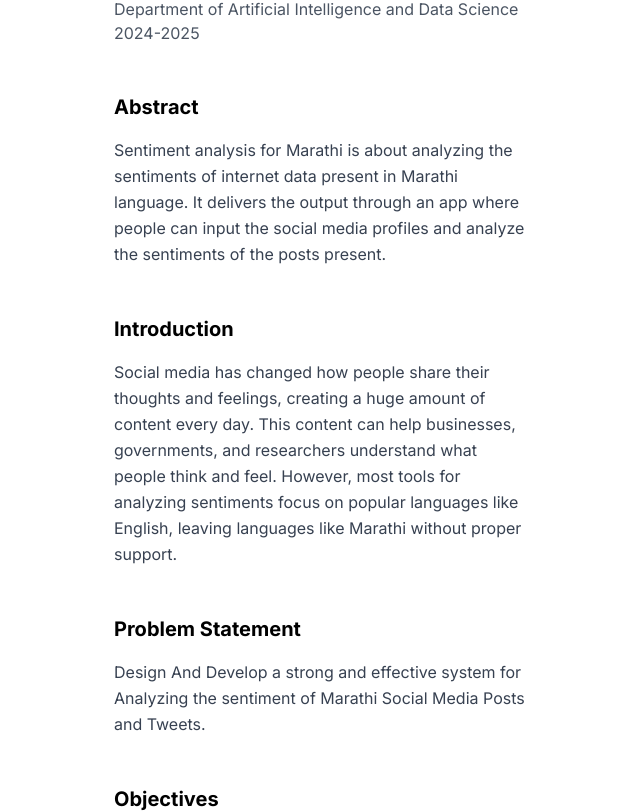
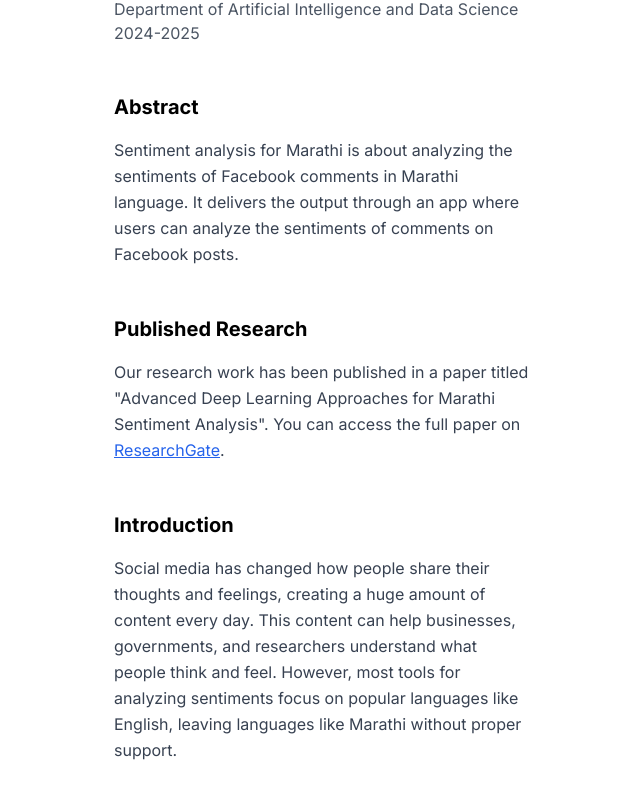
Before and after one commit to Sahilm416/MLP, a Next.js app in the folder frontend/: page /docs in a window 1280 px wide. Shown: the part 299-1111 px from the top of the page, without its empty margins (318-958 px from the left). Built offline with nearby package versions, Linux system fonts and the light colour scheme.

Commit message:
update docs

```diff
--- a/frontend/app/docs/page.tsx
+++ b/frontend/app/docs/page.tsx
@@ -14,9 +14,26 @@
         <section className="mb-12">
           <h2 className="text-xl font-bold mb-4 text-black">Abstract</h2>
           <p className="text-gray-700 leading-relaxed">
-            Sentiment analysis for Marathi is about analyzing the sentiments of internet data present in
-            Marathi language. It delivers the output through an app where people can input the social
-            media profiles and analyze the sentiments of the posts present.
+            Sentiment analysis for Marathi is about analyzing the sentiments of Facebook comments in
+            Marathi language. It delivers the output through an app where users can analyze the sentiments
+            of comments on Facebook posts.
+          </p>
+        </section>
+
+        {/* Research Paper Section */}
+        <section className="mb-12">
+          <h2 className="text-xl font-bold mb-4 text-black">Published Research</h2>
+          <p className="text-gray-700 leading-relaxed">
+            Our research work has been published in a paper titled "Advanced Deep Learning Approaches for Marathi Sentiment Analysis".
+            You can access the full paper on {' '}
+            <a
+              href="https://www.researchgate.net/publication/391020544_Advanced_Deep_Learning_Approaches_for_Marathi_Sentiment_Analysis"
+              className="text-blue-600 hover:text-blue-800 underline"
+              target="_blank"
+              rel="noopener noreferrer"
+            >
+              ResearchGate
+            </a>.
           </p>
         </section>
 
@@ -35,8 +52,8 @@
         <section className="mb-12">
           <h2 className="text-xl font-bold mb-4 text-black">Problem Statement</h2>
           <p className="text-gray-700 leading-relaxed">
-            Design And Develop a strong and effective system for Analyzing the sentiment of Marathi
-            Social Media Posts and Tweets.
+            Design and develop a strong and effective system for analyzing the sentiment of Marathi
+            comments on Facebook posts.
           </p>
         </section>
 
```
